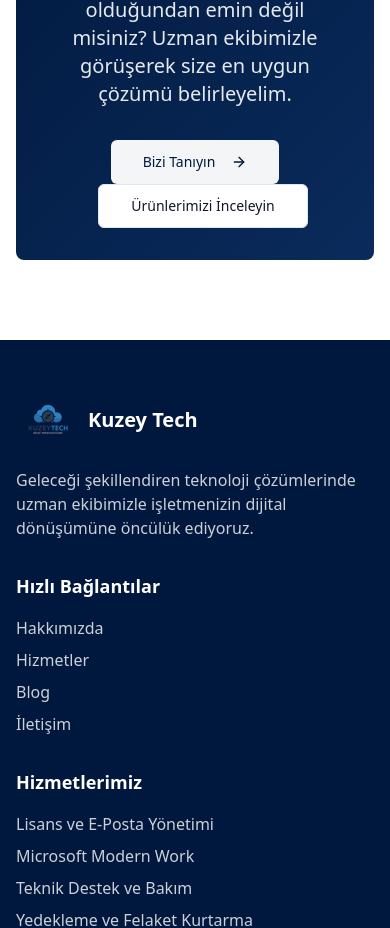
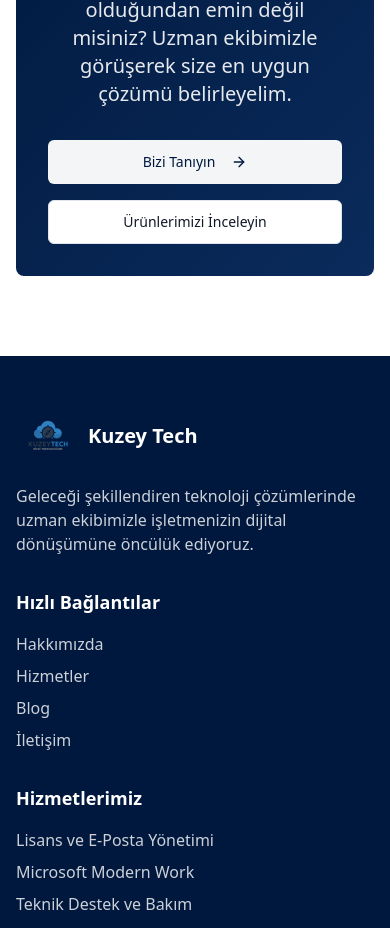
Before and after one commit to mhmtalitas/kuzeytech, a React (Vite) app: page /hizmetler in a window 390 px wide. Shown: the part 7090-8018 px from the top of the page. Built offline with nearby package versions, Linux system fonts and the light colour scheme.

Commit message:
fix: Make services page CTA buttons mobile-responsive

```diff
--- a/src/pages/Services.tsx
+++ b/src/pages/Services.tsx
@@ -284,14 +284,14 @@ const Services = () => {
             Hangi hizmete ihtiyacınız olduğundan emin değil misiniz?
             Uzman ekibimizle görüşerek size en uygun çözümü belirleyelim.
           </p>
-          <div className="space-x-4">
-            <Button asChild size="lg" variant="secondary">
+          <div className="flex flex-col space-y-4 md:flex-row md:space-x-4 md:space-y-0 items-center justify-center">
+            <Button asChild size="lg" variant="secondary" className="w-full md:w-auto">
               <Link to="/iletisim">
                 Bizi Tanıyın
                 <ArrowRight className="ml-2 h-4 w-4" />
               </Link>
             </Button>
-            <Button asChild size="lg" variant="outline">
+            <Button asChild size="lg" variant="outline" className="w-full md:w-auto">
               <Link to="/products" className="text-gray-900">Ürünlerimizi İnceleyin</Link>
             </Button>
           </div>
```
Also changed, not shown: public/sap.png (added).
